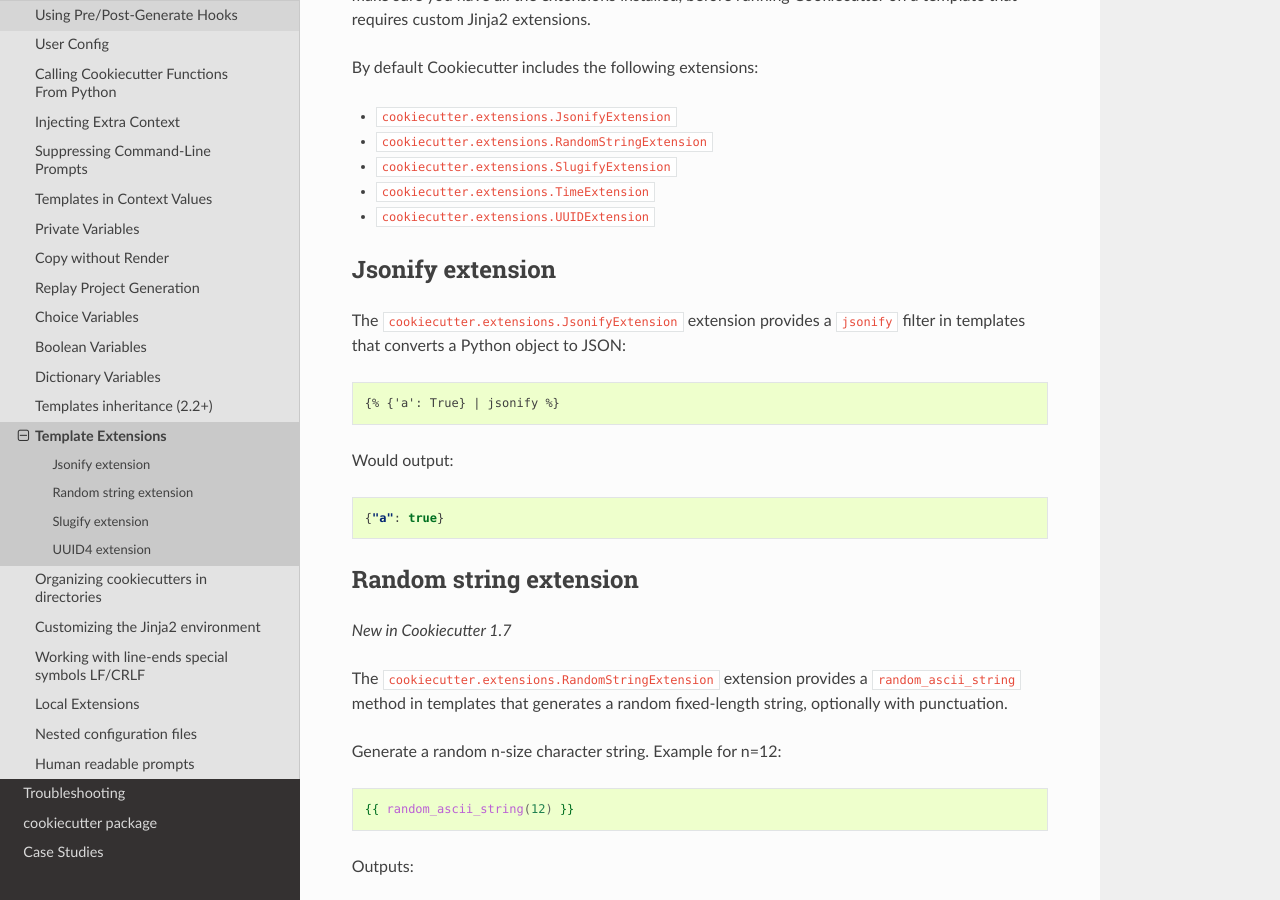
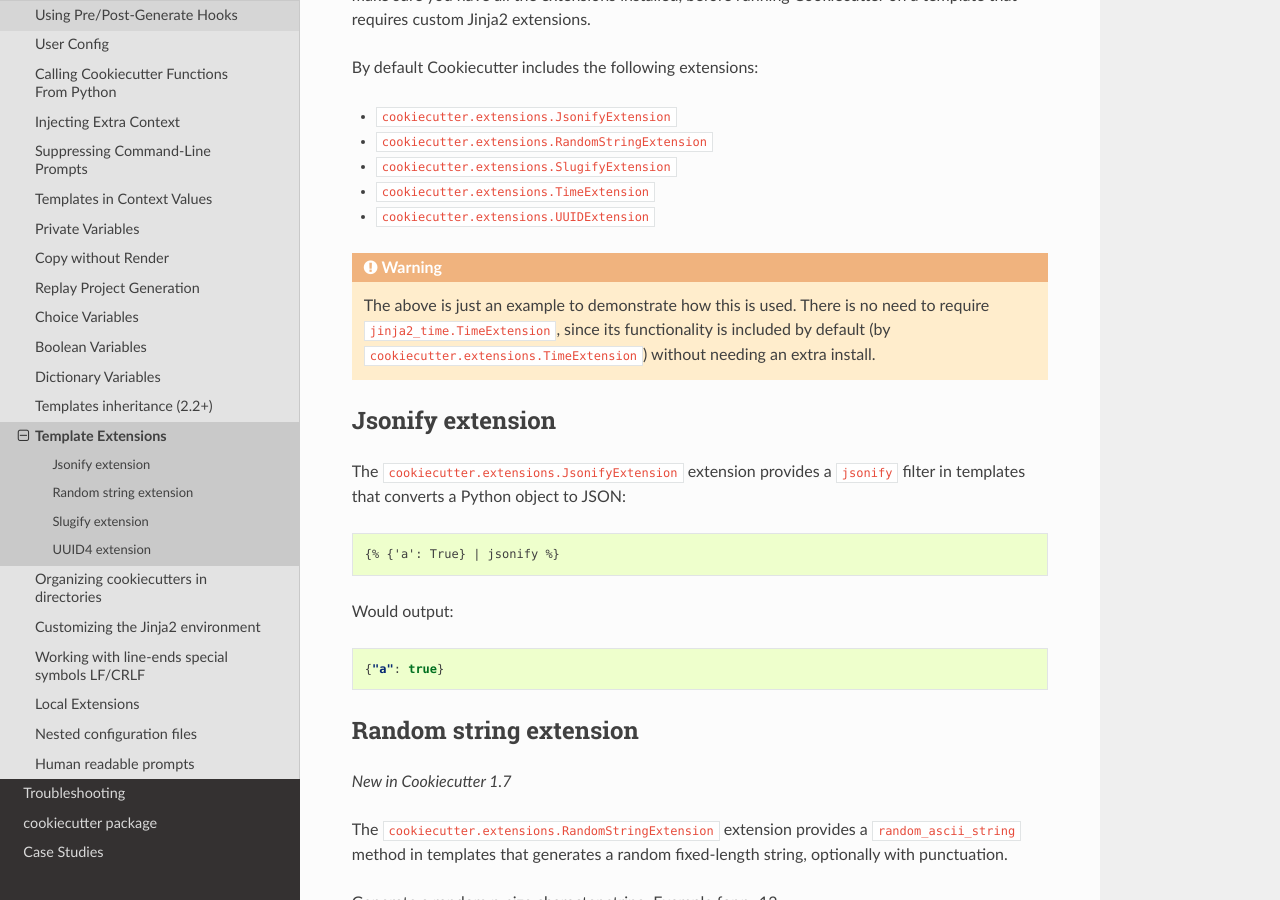
Before and after one commit to c-allen-tech/cookie, a Sphinx documentation site: the page built from docs/advanced/template_extensions.rst, in a window 1280 px wide and 900 px high, scrolled down 648 px. Built offline with Sphinx 7.4.7 and the Read the Docs theme 2.0.0, drawn with Linux system fonts in a browser that asks for light colours; formulas are drawn with MathJax 3.

Commit message:
docs: add warning for jinja2_time (#1890)
Signed-off-by: Henry Schreiner <henryschreineriii@gmail.com>

```diff
--- a/docs/advanced/template_extensions.rst
+++ b/docs/advanced/template_extensions.rst
@@ -32,6 +32,13 @@ By default Cookiecutter includes the following extensions:
 - ``cookiecutter.extensions.SlugifyExtension``
 - ``cookiecutter.extensions.TimeExtension``
 - ``cookiecutter.extensions.UUIDExtension``
+
+.. warning::
+
+    The above is just an example to demonstrate how this is used. There is no
+    need to require ``jinja2_time.TimeExtension``, since its functionality is
+    included by default (by ``cookiecutter.extensions.TimeExtension``) without
+    needing an extra install.
 
 Jsonify extension
 ~~~~~~~~~~~~~~~~~
```
